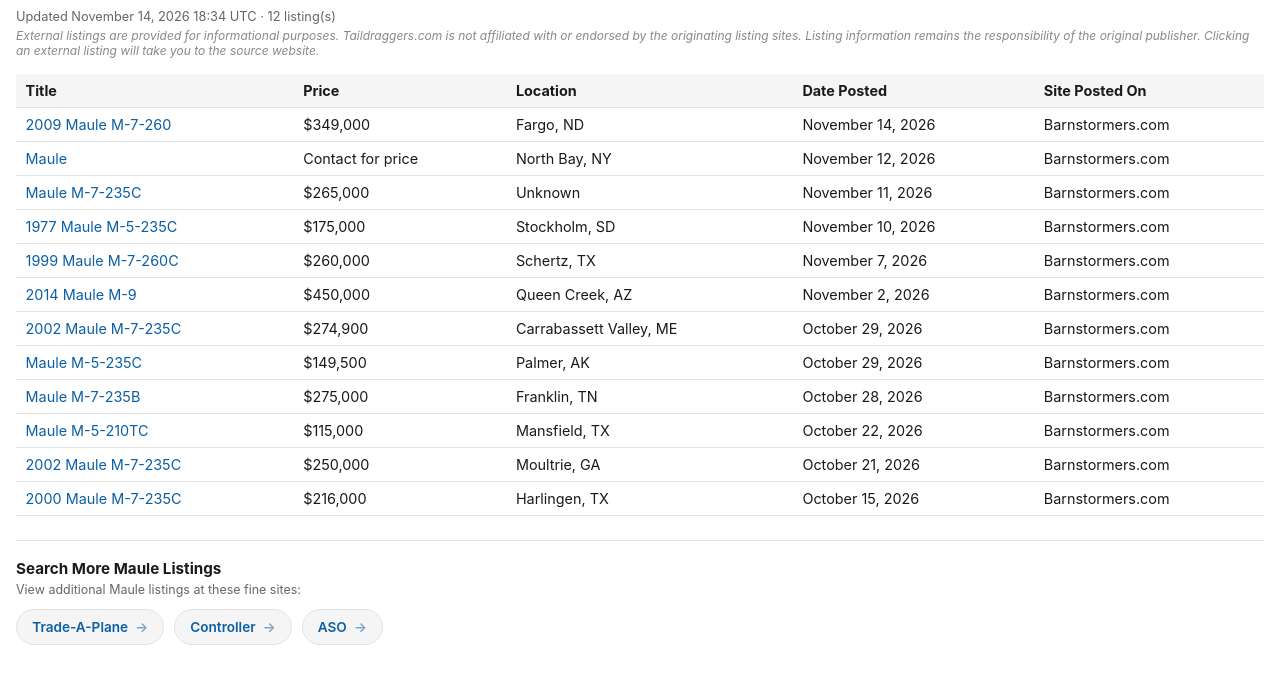
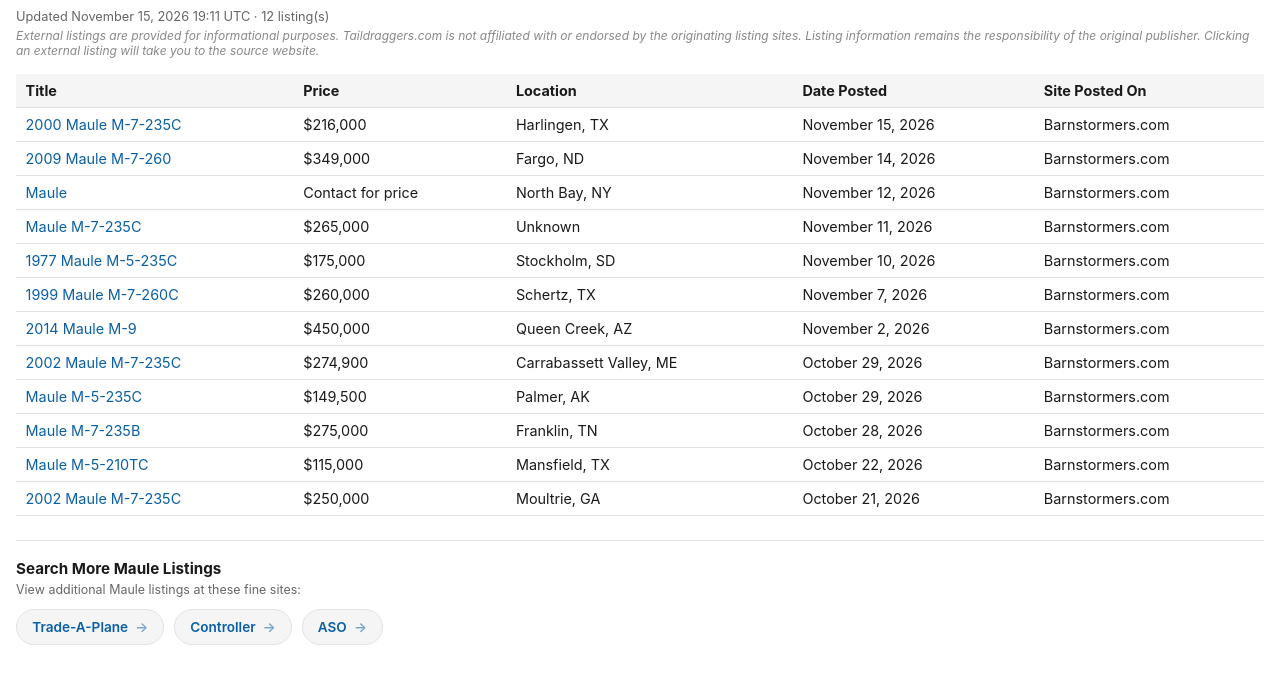
Before and after one commit to taildraggers/maule-aircraft-for-sale, a plain HTML site: page docs/index.html in a window 1280 px wide. Shown: the part 43-726 px from the top of the page. Drawn offline with Linux system fonts and the light colour scheme.

Commit message:
Update Maule listings (2026-11-15)

```diff
--- a/docs/index.html
+++ b/docs/index.html
@@ -76,13 +76,14 @@
 </head>
 <body>
   <h1>Other Maule Ads on the Web</h1>
-  <div class="updated">Updated November 14, 2026 18:34 UTC &middot; 12 listing(s)</div>
+  <div class="updated">Updated November 15, 2026 19:11 UTC &middot; 12 listing(s)</div>
   <div class="disclaimer">External listings are provided for informational purposes. Taildraggers.com is not affiliated with or endorsed by the originating listing sites. Listing information remains the responsibility of the original publisher. Clicking an external listing will take you to the source website.</div>
   <table>
     <thead>
       <tr><th>Title</th><th>Price</th><th>Location</th><th>Date Posted</th><th>Site Posted On</th></tr>
     </thead>
     <tbody>
+        <tr><td><a href="https://www.barnstormers.com/classified-2017090-2000-Maule-M7-235C.html" target="_blank" rel="noopener noreferrer">2000 Maule M-7-235C</a></td><td>$216,000</td><td>Harlingen, TX</td><td>November 15, 2026</td><td>Barnstormers.com</td></tr>
         <tr><td><a href="https://www.barnstormers.com/classified-2077801-2009-Maule-M7-260-TTSN-990.html" target="_blank" rel="noopener noreferrer">2009 Maule M-7-260</a></td><td>$349,000</td><td>Fargo, ND</td><td>November 14, 2026</td><td>Barnstormers.com</td></tr>
         <tr><td><a href="https://www.barnstormers.com/classified-2083459-FS--Maule-Winter-Projects.html" target="_blank" rel="noopener noreferrer">Maule</a></td><td>Contact for price</td><td>North Bay, NY</td><td>November 12, 2026</td><td>Barnstormers.com</td></tr>
         <tr><td><a href="https://www.barnstormers.com/classified-2082738-Maule-M7235C.html" target="_blank" rel="noopener noreferrer">Maule M-7-235C</a></td><td>$265,000</td><td>Unknown</td><td>November 11, 2026</td><td>Barnstormers.com</td></tr>
@@ -94,7 +95,6 @@
         <tr><td><a href="https://www.barnstormers.com/classified-2058091-Maule-M-7-235B.html" target="_blank" rel="noopener noreferrer">Maule M-7-235B</a></td><td>$275,000</td><td>Franklin, TN</td><td>October 28, 2026</td><td>Barnstormers.com</td></tr>
         <tr><td><a href="https://www.barnstormers.com/classified-2079695-Maule-M5-210TC-Turbocharged.html" target="_blank" rel="noopener noreferrer">Maule M-5-210TC</a></td><td>$115,000</td><td>Mansfield, TX</td><td>October 22, 2026</td><td>Barnstormers.com</td></tr>
         <tr><td><a href="https://www.barnstormers.com/classified-2074521-2002-MAULE-M-7-235C.html" target="_blank" rel="noopener noreferrer">2002 Maule M-7-235C</a></td><td>$250,000</td><td>Moultrie, GA</td><td>October 21, 2026</td><td>Barnstormers.com</td></tr>
-        <tr><td><a href="https://www.barnstormers.com/classified-2017090-2000-Maule-M7-235C.html" target="_blank" rel="noopener noreferrer">2000 Maule M-7-235C</a></td><td>$216,000</td><td>Harlingen, TX</td><td>October 15, 2026</td><td>Barnstormers.com</td></tr>
     </tbody>
   </table>
   <div class="more-resources">
```
